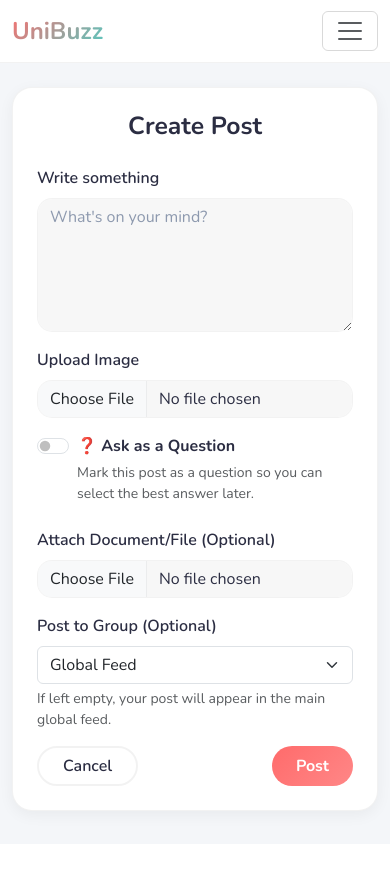
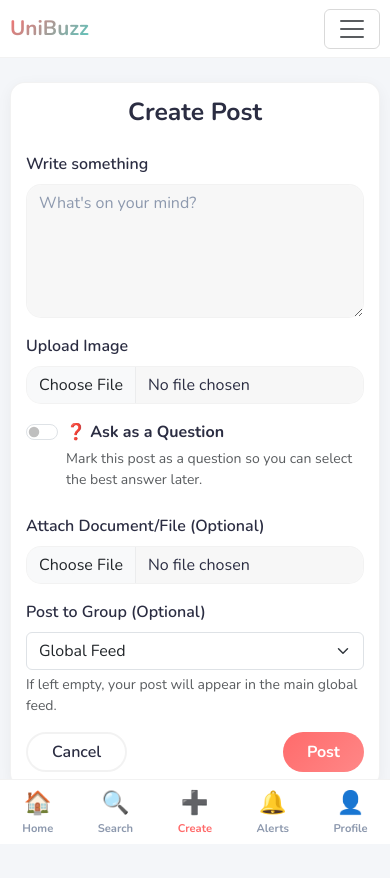
Before and after one commit to Vaibhav459/Unibuzz, a Django app: page /create/ in a window 390 px wide. Before the commit the page ends 823 px from the top, so only its background shows below. Run offline with Django 5.2, Linux system fonts and the light colour scheme; the visitor is signed in with stand-in values (Sample User, id 1); data that the repository does not hold is empty.

Commit message:
Optimize UI for mobile with bottom navigation and responsive styling

```diff
--- a/mainapp/templates/base.html
+++ b/mainapp/templates/base.html
@@ -25,11 +25,12 @@
         <div class="collapse navbar-collapse" id="navbarContent">
 
             {% if user.is_authenticated %}
-                <form class="d-flex mx-auto w-50" method="GET" action="{% url 'search' %}">
+                <form class="d-flex mx-auto w-50 d-none d-lg-flex" method="GET" action="{% url 'search' %}">
                     <input class="form-control me-2" type="search" name="query" placeholder="Search users or posts">
                 </form>
 
                 <div class="d-flex align-items-center ms-auto gap-3">
+                    <div class="d-none d-lg-flex align-items-center gap-3">
                         <a href="{% url 'groups_list' %}" class="btn btn-sm btn-light rounded-pill position-relative me-2" title="Groups">
                             📚 Groups
                         </a>
@@ -44,6 +45,8 @@
                         <a href="{% url 'inbox' %}" class="btn btn-sm btn-light rounded-pill position-relative me-2" title="Inbox">
                             💬 Inbox
                         </a>
+                    </div>
+
                     <a href="{% url 'profile' request.user.username %}" class="text-decoration-none fw-bold" style="color: var(--text-main);">
                         {{ request.user.username }}
                     </a>
@@ -53,7 +56,7 @@
                 <div class="ms-auto d-flex gap-2 align-items-center">
                     <a href="{% url 'student_login' %}" class="btn btn-unibuzz-outline btn-sm">Student Login</a>
                     <a href="{% url 'register' %}" class="btn btn-unibuzz-primary btn-sm text-white">Student Register</a>
-                    <a href="{% url 'teacher_login' %}" class="btn btn-secondary btn-sm rounded-pill">Teacher Login</a>
+                    <a href="{% url 'teacher_login' %}" class="btn btn-secondary btn-sm rounded-pill d-none d-md-block">Teacher Login</a>
                 </div>
             {% endif %}
 
@@ -61,7 +64,38 @@
     </div>
 </nav>
 
+{% if user.is_authenticated %}
+<!-- Mobile Bottom Navigation -->
+<nav class="mobile-bottom-nav d-lg-none">
+    <a href="{% url 'home' %}" class="mobile-nav-item {% if request.resolver_match.url_name == 'home' %}active{% endif %}">
+        <span class="mobile-nav-icon">🏠</span>
+        <span>Home</span>
+    </a>
+    <a href="{% url 'search' %}" class="mobile-nav-item {% if request.resolver_match.url_name == 'search' %}active{% endif %}">
+        <span class="mobile-nav-icon">🔍</span>
+        <span>Search</span>
+    </a>
+    <a href="{% url 'create_post' %}" class="mobile-nav-item {% if request.resolver_match.url_name == 'create_post' %}active{% endif %}">
+        <span class="mobile-nav-icon">➕</span>
+        <span>Create</span>
+    </a>
+    <a href="{% url 'notifications' %}" class="mobile-nav-item {% if request.resolver_match.url_name == 'notifications' %}active{% endif %}">
+        <span class="mobile-nav-icon">🔔
+            {% if unread_notifications_count > 0 %}
+                <span class="badge rounded-pill bg-danger" style="font-size: 0.5rem; vertical-align: top; margin-left: -5px;">{{ unread_notifications_count }}</span>
+            {% endif %}
+        </span>
+        <span>Alerts</span>
+    </a>
+    <a href="{% url 'profile' request.user.username %}" class="mobile-nav-item {% if request.resolver_match.url_name == 'profile' %}active{% endif %}">
+        <span class="mobile-nav-icon">👤</span>
+        <span>Profile</span>
+    </a>
+</nav>
+{% endif %}
+
 <div class="container mt-4">
+
     {% if messages %}
         {% for message in messages %}
             <div class="alert alert-{{ message.tags }} alert-dismissible fade show" role="alert">
--- a/static/css/style.css
+++ b/static/css/style.css
@@ -177,3 +177,80 @@ body {
 #theme-toggle:hover {
     transform: rotate(30deg);
 }
+
+/* Mobile Specific UI (Only for screens <= 768px) */
+@media (max-width: 768px) {
+    .container {
+        padding-left: 10px;
+        padding-right: 10px;
+    }
+
+    .unibuzz-card {
+        border-radius: 15px;
+        margin-bottom: 15px;
+    }
+
+    .card-body {
+        padding: 15px !important;
+    }
+
+    .mobile-bottom-nav {
+        position: fixed;
+        bottom: 0;
+        left: 0;
+        right: 0;
+        height: 65px;
+        background: var(--card-bg);
+        border-top: 1px solid var(--border-color);
+        display: flex;
+        justify-content: space-around;
+        align-items: center;
+        z-index: 1050;
+        backdrop-filter: blur(10px);
+        padding-bottom: env(safe-area-inset-bottom);
+    }
+
+    .mobile-nav-item {
+        display: flex;
+        flex-direction: column;
+        align-items: center;
+        text-decoration: none;
+        color: var(--text-muted);
+        font-size: 0.7rem;
+        font-weight: 700;
+        transition: color 0.2s;
+    }
+
+    .mobile-nav-item.active {
+        color: var(--accent-primary);
+    }
+
+    .mobile-nav-icon {
+        font-size: 1.4rem;
+        margin-bottom: 2px;
+    }
+
+    /* Adjust body padding for bottom nav */
+    body {
+        padding-bottom: 75px;
+    }
+
+    /* Hide desktop elements */
+    .desktop-only {
+        display: none !important;
+    }
+
+    /* Full width images on mobile */
+    .img-fluid {
+        border-radius: 12px !important;
+    }
+
+    /* Simplify Top Nav */
+    .unibuzz-nav .navbar-brand {
+        font-size: 1.3rem;
+    }
+
+    .unibuzz-nav .container {
+        justify-content: space-between;
+    }
+}
```
Lines whose indentation alone changed are shown as unchanged.
